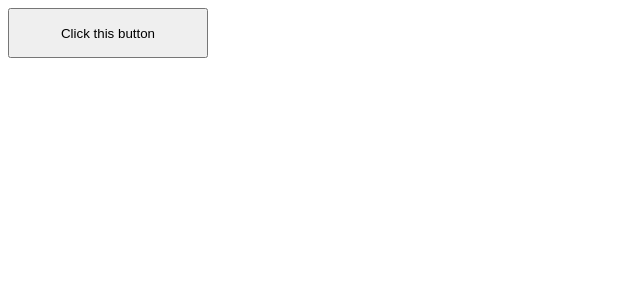
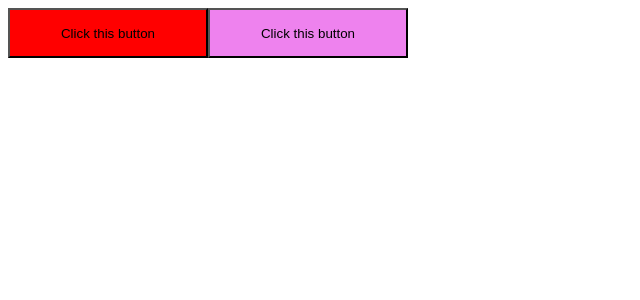
Before and after one commit to gojanedoe/styled-components-practice, a React (Create React App) app: page / in a window 1280 px wide. Shown: the top 300 px of the page, without its empty margins (0-640 px from the left). Built offline with nearby package versions, Linux system fonts and the light colour scheme.

Commit message:
Add different-colored button

```diff
--- a/src/App.js
+++ b/src/App.js
@@ -3,7 +3,8 @@ import { Button } from "./Components/Button.style";
 function App() {
   return (
     <div className="App">
-      <Button>Click this button</Button>
+      <Button backgroundColor="red">Click this button</Button>
+      <Button backgroundColor="violet">Click this button</Button>
     </div>
   );
 }
```
